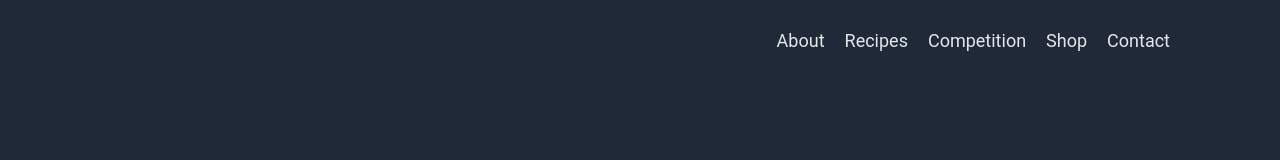
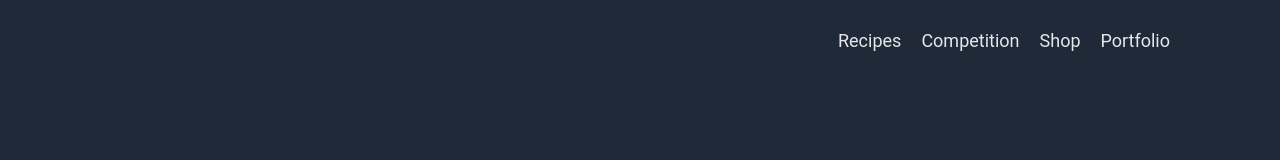
Before and after one commit to antisage/alekbaba-legacy, a plain HTML site: page index.html in a window 1280 px wide. Shown: the top 160 px of the page. Drawn offline with Linux system fonts and the light colour scheme.

Commit message:
portfolio init

```diff
--- a/index.html
+++ b/index.html
@@ -11,11 +11,10 @@
                 <div class="header-logo">
                 </div>
                 <div class="header-link">
-                    <a href="#">About</a>
                     <a href="all-recipes/">Recipes</a>
                     <a href="competition/">Competition</a>
                     <a href="#">Shop</a>
-                    <a href="#">Contact</a>
+                    <a href="portfolio">Portfolio</a>
                 </div>
             </nav>
 
```
